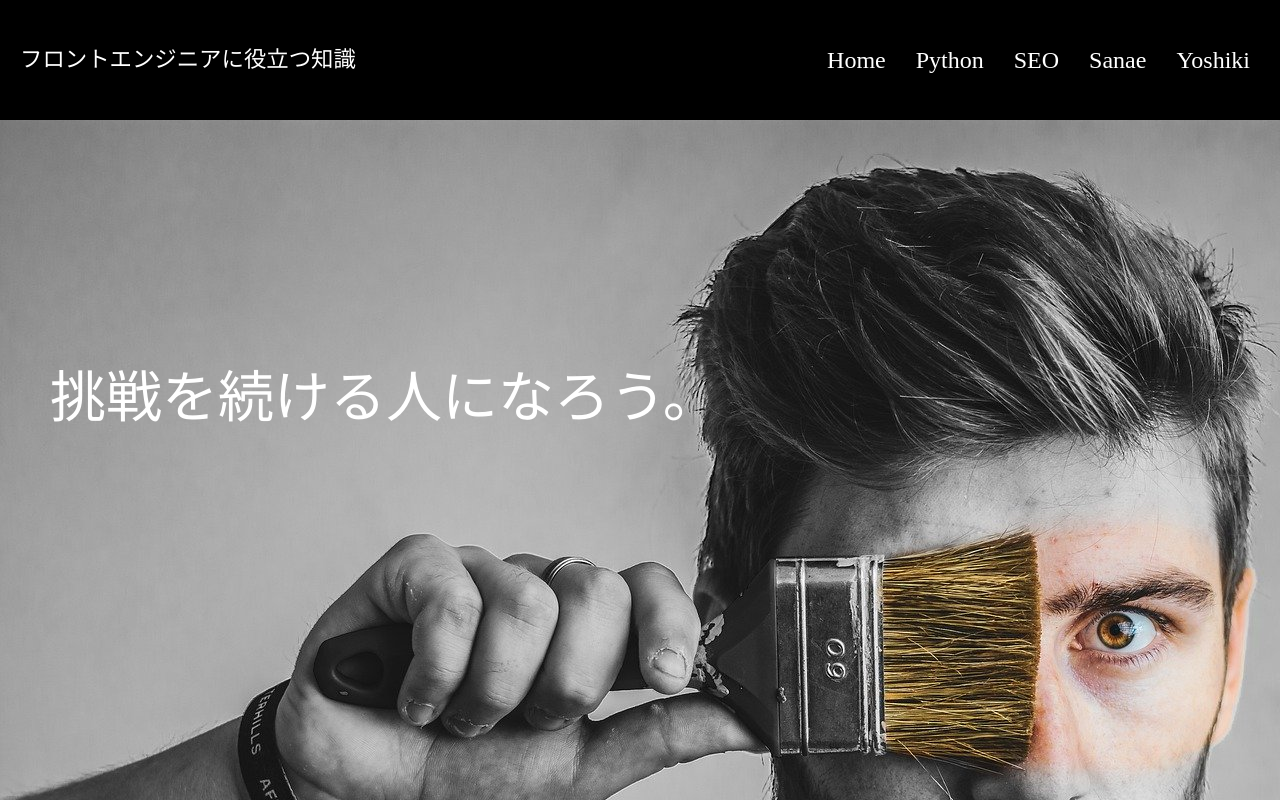
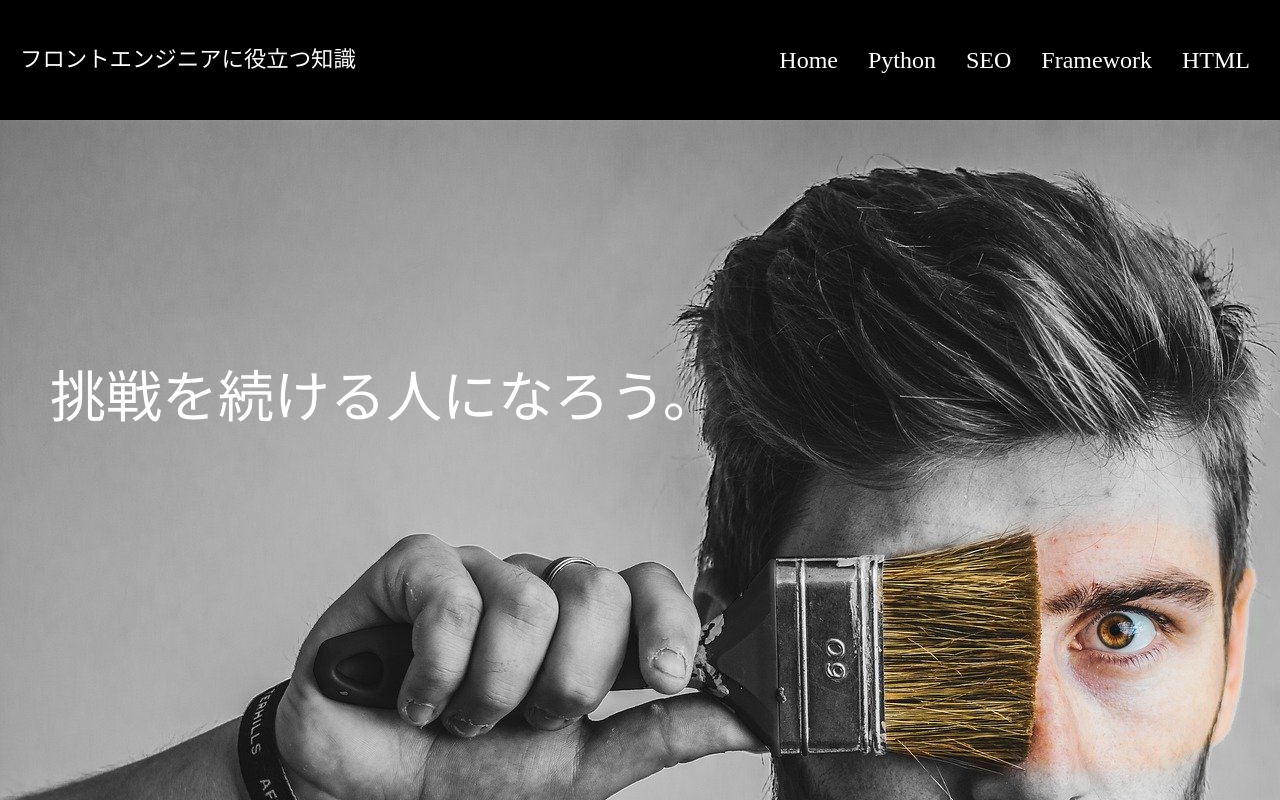
Before and after one commit to naok-i-n-g/team11-25, a website: page index.html in a window 1280 px wide. Shown: the top 800 px of the page. Drawn offline with nearby package versions, Linux system fonts and the light colour scheme; files that its build step writes are made by us from their sources.

Commit message:
no message

```diff
--- a/index.html
+++ b/index.html
@@ -20,8 +20,8 @@
                     <li><a href="./index.html">Home</a></li>
                     <li><a href="naoki.html">Python</a></li>
                     <li><a href="./SEO.html">SEO</a></li>
-                    <li><a href="./sanae.html">Sanae</a></li>
-                    <li><a href="./yoshiki.html">Yoshiki</a></li>
+                    <li><a href="./sanae.html">Framework</a></li>
+                    <li><a href="./yoshiki.html">HTML</a></li>
                 </ul>
                 <!-- <div class="header-menu">
                     <div class="menu-trigger" href="">
@@ -43,11 +43,11 @@
             </div>
             <nav>
                 <ul>
-                    <li><a href='index.html'>Home</a></li>
-                    <li><a href='./SEO.html'>SEOについて</a></li>
-                    <li><a href='naoki.html'>Python</a></li>
-                    <li><a href='sanae.html'>Framework</a></li>
-                    <li><a href='yoshiki.html'>よしきさん</a></li>
+                    <li><a href="index.html">Home</a></li>
+                    <li><a href="./SEO.html">SEOについて</a></li>
+                    <li><a href="naoki.html">Python</a></li>
+                    <li><a href="sanae.html">Framework</a></li>
+                    <li><a href="yoshiki.html">よしきさん</a></li>
                 </ul>
             </nav>
         </main>
```
